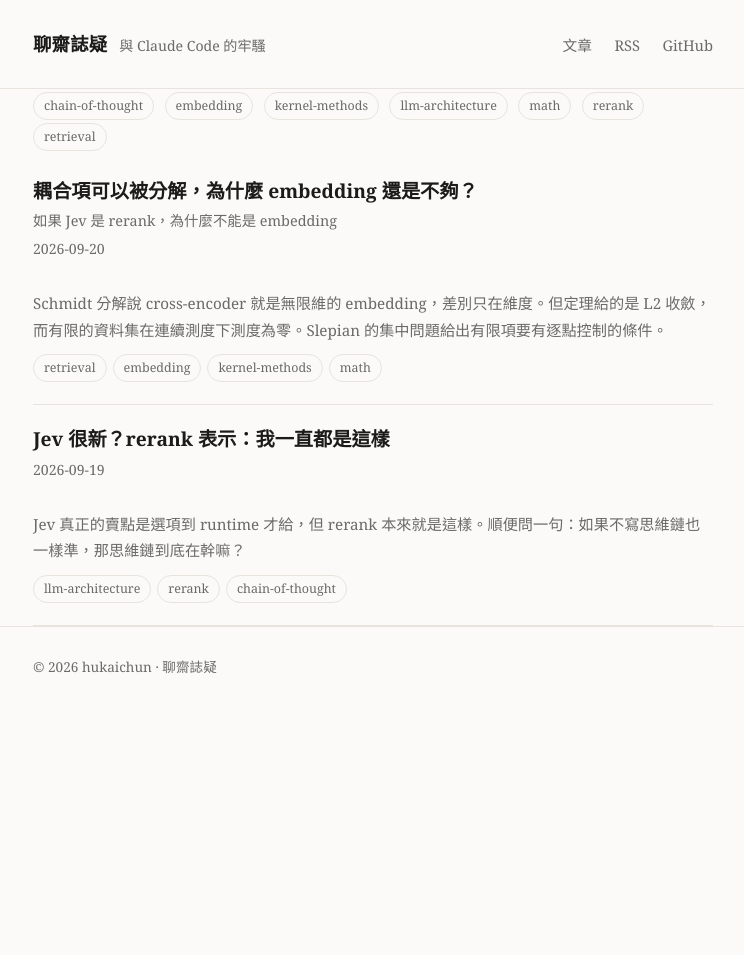
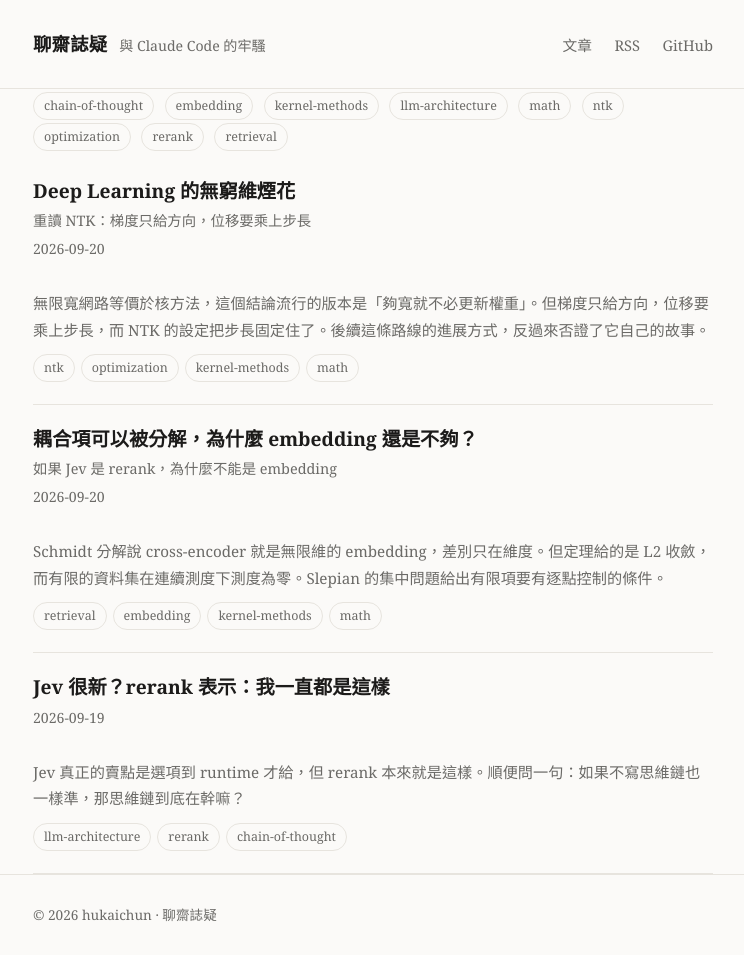
Before and after one commit to hukaichun/hukaichun.github.io, a Jekyll site: the page built from index.html, in a window 1280 px wide. Shown: the whole page, without its empty margins (267-1011 px from the left). Built offline with Jekyll 4.4.1, drawn with Linux system fonts in a browser that asks for light colours; before the commit the page ends 900 px from its top, so only the background shows below that; part of the change alters nothing that is shown.

Commit message:
Add third post: Deep Learning 的無窮維煙花
- NTK's frozen features follow from the step-size convention, not width
- Variance forces the 1/sqrt(n) factor; weights freeze but the function
  still moves O(1), so the regime is random features + linear readout
- The detour: progress in this line came from hand-designing the kernel
- Postscript: correct proof, wrong story, and the incentive behind it
- Cross-link the three posts

Co-Authored-By: Claude Opus 5 <noreply@anthropic.com>

```diff
--- a/_posts/2026-09-19-jev-is-not-new.md
+++ b/_posts/2026-09-19-jev-is-not-new.md
@@ -130,6 +130,8 @@ Jev 可能是一個很好用的產品。它只是不新。
 
 真正值得記下來的，也許是另一件事：我們花了好幾年，把分類問題硬塞給生成模型，還叫它先寫一篇作文再回答。現在有人把它拆回來，大家反而覺得這是創新。
 
+順著這個問題往下還有兩篇：既然 Jev 是 rerank，那[為什麼不能做成 embedding](/posts/decomposition-and-measure-zero/)；以及把維度一路推到無限之後，[會發生什麼事](/posts/infinite-width-fireworks/)。
+
 ---
 
 ## Appendix：Jev 的架構推測
--- a/_posts/2026-09-20-decomposition-and-measure-zero.md
+++ b/_posts/2026-09-20-decomposition-and-measure-zero.md
@@ -133,6 +133,8 @@ Schmidt 分解說 cross-encoder 就是無限維的 embedding，這是對的，
 
 （圖中的譜是用 $$N = 1200$$ 的均勻網格做 Nyström 離散化後算出來的，只作示意；理論上的敘述不依賴這個數值。）
 
+[下一篇](/posts/infinite-width-fireworks/)把維度推到無限：如果有限維的預算是問題，那無限寬的網路呢？
+
 ## 參考資料
 
 - Slepian, D., & Pollak, H. O. (1961). Prolate Spheroidal Wave Functions, Fourier Analysis and Uncertainty — I. *Bell System Technical Journal*, 40(1), 43–63.
--- /dev/null
+++ b/_posts/2026-09-20-infinite-width-fireworks.md
@@ -0,0 +1,149 @@
+---
+title: "Deep Learning 的無窮維煙花"
+subtitle: "重讀 NTK：梯度只給方向，位移要乘上步長"
+date: 2026-09-20
+tags: [ntk, optimization, kernel-methods, math]
+description: "無限寬網路等價於核方法，這個結論流行的版本是「夠寬就不必更新權重」。但梯度只給方向，位移要乘上步長，而 NTK 的設定把步長固定住了。後續這條路線的進展方式，反過來否證了它自己的故事。"
+---
+
+前兩篇都在有限維裡打轉：[選項為什麼要一起讀](/posts/jev-is-not-new/)、[embedding 的維度夠不夠](/posts/decomposition-and-measure-zero/)。這篇看一個乾脆放手到無限維的設定。
+
+Jacot、Gabriel 與 Hongler（[2018](https://arxiv.org/abs/1806.07572v4)）證明：寬度趨近無限時，神經正切核 $$\Theta$$ 在訓練中保持不變，網路的訓練動力學等價於用這個固定核做迴歸。流行的轉述是：**網路夠寬的話，權重根本不需要更新。**
+
+這句話是誤讀，而且誤讀的位置很基本。
+
+## 1. 梯度只給方向
+
+以單隱藏層為例，採用 NTK parameterization：
+
+$$
+f(x) = \frac{1}{\sqrt{n}}\sum_{i=1}^{n} a_i\,\sigma(w_i^\top x)
+$$
+
+對隱藏層的梯度是
+
+$$
+\frac{\partial f}{\partial w_i} = \frac{1}{\sqrt{n}}\,a_i\,\sigma'(w_i^\top x)\,x
+$$
+
+寬度只改變這個量的大小，不改變它的方向。實際位移是步長乘上梯度，所以「權重動不動」取決於 $$\eta$$ 怎麼隨 $$n$$ 走——而 NTK 的設定把 $$\eta$$ 固定住了。
+
+於是正確的敘述不是「夠寬就不用更新權重」，而是：**在這個參數化下、步長不隨寬度補償時，權重的位移趨近於零。**前者聽起來像是關於架構的發現，後者則看得出它是關於步長慣例的選擇。
+
+修過最佳化的人都知道，梯度給的是方向，要談位移得先給步長。這個誤讀不深，卻紅了好一陣子。
+
+## 2. 那個 $$1/\sqrt{n}$$ 不是隨便放的
+
+要公平地看這件事，得先承認那個因子非放不可。
+
+把縮放寫成 $$n^{-m}$$，初始化時輸出的變異數是
+
+$$
+\operatorname{Var}\big(f(x)\big) = n^{1-2m}\cdot O(1)
+$$
+
+$$m$$ 太大，輸出塌縮成零；太小，輸出隨寬度發散。只有 $$m = 1/2$$ 能讓輸出維持 $$O(1)$$，也就是讓初始化保有多樣性而不退化。這是被逼出來的，不是慣例。
+
+但同一個因子也出現在梯度裡。維持前向傳播不退化的正規化，直接讓每個隱藏單元的梯度變成 $$O(n^{-1/2})$$。**為了讓初始化有意義而付的代價，是讓個別權重的更新消失。**
+
+## 3. 權重不動，但函數照動
+
+這裡有個轉折，講漏了就會把整件事理解錯。
+
+權重幾乎不動，不代表模型學不動。每個參數移動 $$O(\eta\,n^{-1/2})$$，每個參數對輸出的影響也是 $$O(n^{-1/2})$$，但這樣的項有 $$n$$ 個：
+
+$$
+\Delta f \;\approx\; \sum_{i}\frac{\partial f}{\partial \theta_i}\,\Delta\theta_i \;\sim\; n \times O(n^{-1/2}) \times O(\eta\,n^{-1/2}) \;=\; O(\eta)
+$$
+
+輸出的變化是 $$O(1)$$，資料照樣擬合得起來。動不了的是特徵圖：$$\varphi(x) = \sigma(W x)$$ 的相對變化是 $$\Theta(n^{-1/2})$$，$$\Theta$$ 本身的相對變化也是。
+
+所以這個 regime 的內容其實可以一句話說完：
+
+> **固定的隨機特徵，加上一層線性讀出。**
+
+$$\varphi(x) = \sigma(W_0 x)$$ 在初始化時抽好就凍結，訓練只調整 $$a$$。這不是神經網路的訓練，是隨機投影加線性迴歸——Rahimi 與 Recht（[2007](https://people.eecs.berkeley.edu/~brecht/papers/07.rah.rec.nips.pdf)）那條 random features 路線的標準寫法。
+
+## 4. 定理自己就畫了邊界
+
+值得強調的是，這些限制多半寫在原文裡，只是沒被轉述。
+
+Jacot 等人的 Theorem 2 是**連續時間**的敘述：參數跟隨一條 ODE，結論是對**固定的時間區間** $$[0, T]$$，當寬度趨近無限時 $$\Theta(t) \to \Theta_\infty$$ 在 $$t \in [0,T]$$ 上均勻成立。時間區間不能隨寬度一起長。
+
+原文的實驗設定更直白。他們寫道，這個參數化「大幅減少連結權重在訓練中的影響」，而他們用的學習率是 1.0，比通常大，並說明這等價於「寬度 100 的傳統網路配上 0.01 的學習率」。**參數化與學習率是同一件事的兩種寫法，論文自己講了。**
+
+Chizat、Oyallon 與 Bach（[2019](https://arxiv.org/abs/1812.07956v5)）把這件事推到底：引入顯式的尺度 $$\alpha$$ 之後，他們證明 lazy 現象「並非過參數化神經網路特有」，而是「一個常常是隱含的縮放選擇」造成的；只要模型在初始化時輸出接近零，**任何**可微模型都能被調成 lazy。他們也在 CIFAR-10 上用 VGG-11 實測，隨著 $$\alpha$$ 變大表現變差，並據此主張 lazy training 不太可能是神經網路成功的原因。「lazy training」這個名字就是他們取的，名字本身已經是一種糾正。
+
+## 5. 那把步長放大不就好了
+
+自然的反應是：既然位移被 $$n^{-1/2}$$ 壓掉，把 $$\eta$$ 放大 $$\sqrt{n}$$ 倍補回來就是了。
+
+不行，因為梯度下降的穩定性有上限。對二次目標，$$\eta > 2/\lambda_{\max}$$ 就會發散，而在這個正規化下 $$\Theta$$ 的最大特徵值是 $$O(1)$$，所以全域步長有一個跟寬度無關的天花板。
+
+這不只是紙上的限制。Cohen 等人（[2021](https://arxiv.org/abs/2103.00065v3)）觀察到，實際訓練中 sharpness（損失 Hessian 的最大特徵值）會持續上升，直到碰到 $$2/\eta$$ 這條線，然後就貼著它跑——他們稱為 edge of stability。你給多大的步長，系統就把自己推到那個步長允許的極限。
+
+所以這不是「調個參數就好」的問題：在單一全域步長的框架裡，特徵要動就得付穩定性的代價。這也讓前面那個結論更清楚——**特徵不動是全域步長這個慣例的後果**。
+
+## 6. 彎路
+
+有意思的在後面。如果故事是「$$\Theta$$ 不會變，所以我們可以用它解釋深度學習」，那這條路線上要怎麼進步？
+
+Du 等人（[2019](https://arxiv.org/abs/1810.02054v2)）證明了過參數化網路上的梯度下降會收斂到全域最小值，關鍵假設是 Gram 矩陣的最小特徵值 $$\lambda_0 = \lambda_{\min}(H^\infty) > 0$$，而證明之所以成立，正是因為訓練中 Gram 矩陣幾乎不變。**這個收斂定理的前提，就是不學特徵。**
+
+接著 Arora 等人（[2019](https://arxiv.org/abs/1904.11955v2)）把對應的卷積核 CNTK 精確算出來，在 CIFAR-10 上得到 77%。怎麼從更差的版本進步到這個數字？換架構：有 global average pooling 的 CNTK 比 vanilla 版本高出 8% 到 9%。他們還提議把這套方法拿去做神經架構搜尋——先算核，測驗證集，用結果來挑架構。
+
+把這串排在一起，脈絡就很奇怪：
+
+> 故事說「訓練不會改變 $$\Theta$$，這正是它可以被分析的原因」。
+> 而在這條路線上要進步，唯一的辦法是**換個架構，手工換掉 $$\Theta$$**。
+
+特徵不再由訓練學出來，改由人挑架構決定——這正是 2012 年以前的做法。深度學習最核心的那件事被關掉之後，剩下的工作就是核設計，而這套核設計又被用來解釋深度學習為什麼成功。
+
+而且這條路線自己的數據就否證了那個故事。Arora 等人同時報告：CNTK 與對應的有限寬 CNN 之間仍有 5% 到 6% 的差距，並寫道這代表「有限寬度有它的好處」，因此「在 NTK regime 下的過參數化理論，目前還不能完全解釋神經網路的成功」。
+
+那 5% 到 6% 就是特徵學習的價值。
+
+要說公道話：這些論文本身是誠實的。Arora 等人明白寫出限制，把 CNTK 當成工具而不是解釋；Du 等人的定理在自己的假設下完全正確。反智的不是論文，是中間那層轉述——「無限寬解釋了深度學習」——而那句話並不在論文裡。
+
+## 7. 替隨機投影說句話
+
+上面一路在說「退化成隨機投影」，但這不是在貶低隨機投影。它是很好的東西，只是不能拿來當深度學習的解釋。
+
+Johnson–Lindenstrauss 保證：$$N$$ 個點可以被線性映射到 $$O(\epsilon^{-2}\log N)$$ 維，兩兩距離的相對誤差不超過 $$\epsilon$$，而隨機投影以高機率就能辦到。Rahimi 與 Recht 的 random features 則給出核的版本：對 shift-invariant 核，$$D = O(d\,\epsilon^{-2}\log\frac{1}{\epsilon^2})$$ 個隨機特徵就能在緊集上**均勻**逼近，這是逐點的保證，不是平均的。
+
+更貼近現在的例子是 token 變成 vector。one-hot 是 $$\lvert V\rvert$$ 維的稀疏空間，embedding 矩陣就是把它壓到幾百維。初始化時，那字面上就是一個隨機投影，而 JL 保證不同的 token 不會被壓到撞在一起：取 $$\lvert V\rvert = 50{,}000$$、$$\epsilon = 0.5$$，JL 的界大約是 520 維——跟實務上常用的維度是同一個量級。訓練之後這個空間才長出語意，但它的起點確實是隨機投影，而且起點就已經夠用。
+
+所以隨機投影不但沒錯，還是現在這套東西的基礎建設之一。NTK 的問題從來不是「退化成隨機投影」這件事本身不好，而是**隨機投影解釋不了為什麼深度學習比隨機投影強**。
+
+## 後記：證明可以對，故事可以錯
+
+NTK 的定理是對的，推導可以逐行驗證。問題出在敘事層：它被說成「解釋了深度學習為什麼有效」，而它描述的是一個把特徵學習關掉的 regime。
+
+這個落差的成因不深。梯度是方向不是位移，這是最佳化的第一課；而定理成立的條件寫在原文裡，連學習率等價於參數化這件事，Jacot 等人自己都註記了。
+
+即便如此，社群還是需要另外一篇 NeurIPS 論文來把「這是縮放造成的」說清楚，並給它一個名字；之後又花了好幾年，才把「這個定理到底說了什麼、沒說什麼」消化乾淨。
+
+糾正的成本遠高於犯錯的成本。而在文獻裡，一個正確的證明配上一個錯誤的故事，可以跑得比任何人預期的都遠。
+
+這背後有一個結構性的誘因：可證明性本身就是篩選標準。一個把想理解的現象關掉、因而變得可以證明的設定，會拿到不成比例的注意力；而要糾正它，還得再寫一篇同樣可以被證明的論文。
+
+寫這篇的同一個月，數學界正在對 AI 提出形狀相同的抱怨。9 月 11 日，26 位 Fields 獎得主聯名發表〈[A Severe Misalignment of AI in Mathematics](https://mathandai.org)〉，核心是一句話：
+
+> Solving problems is only a tool and proxy for achieving the primary goal of conceptual understanding and insight.
+
+他們擔心的是解答被急著公布，來不及好好寫下來、提煉方法、引用前人，於是「數學家之間那條關鍵的人類傳遞鏈」會斷掉。
+
+值得注意的是，NTK 這件事裡沒有 AI。從頭到尾都是人：人證明了定理，人把它轉述成另一個故事，人花了好幾年才消化回來。所以那條傳遞鏈要防的不只是 AI——只要誘因是「能被證明、能被檢驗」，社群自己就會走上同一條路。
+
+而把事情修回來的，也正是那條鏈：有人回去讀原文，有人替現象重新命名，有人做實驗證明那個故事站不住。NTK 至少還有人回頭拆。等到每週都冒出一個新證明的時候，還會有人回頭嗎？
+
+## 參考資料
+
+- Jacot, A., Gabriel, F., & Hongler, C. (2018). [Neural Tangent Kernel: Convergence and Generalization in Neural Networks](https://arxiv.org/abs/1806.07572v4). NeurIPS 2018.
+- Chizat, L., Oyallon, E., & Bach, F. (2019). [On Lazy Training in Differentiable Programming](https://arxiv.org/abs/1812.07956v5). NeurIPS 2019.
+- Du, S. S., Zhai, X., Póczos, B., & Singh, A. (2019). [Gradient Descent Provably Optimizes Over-parameterized Neural Networks](https://arxiv.org/abs/1810.02054v2). ICLR 2019.
+- Arora, S., Du, S. S., Hu, W., Li, Z., Salakhutdinov, R., & Wang, R. (2019). [On Exact Computation with an Infinitely Wide Neural Net](https://arxiv.org/abs/1904.11955v2). NeurIPS 2019.
+- Cohen, J. M., Kaur, S., Li, Y., Kolter, J. Z., & Talwalkar, A. (2021). [Gradient Descent on Neural Networks Typically Occurs at the Edge of Stability](https://arxiv.org/abs/2103.00065v3). ICLR 2021.
+- Rahimi, A., & Recht, B. (2007). [Random Features for Large-Scale Kernel Machines](https://people.eecs.berkeley.edu/~brecht/papers/07.rah.rec.nips.pdf). NIPS 2007.
+- Johnson, W. B., & Lindenstrauss, J. (1984). Extensions of Lipschitz Mappings into a Hilbert Space. *Contemporary Mathematics*, 26, 189–206.
+- Fields 獎得主聯名 (2026). [A Severe Misalignment of AI in Mathematics](https://mathandai.org). 2026 年 9 月 11 日。
```
